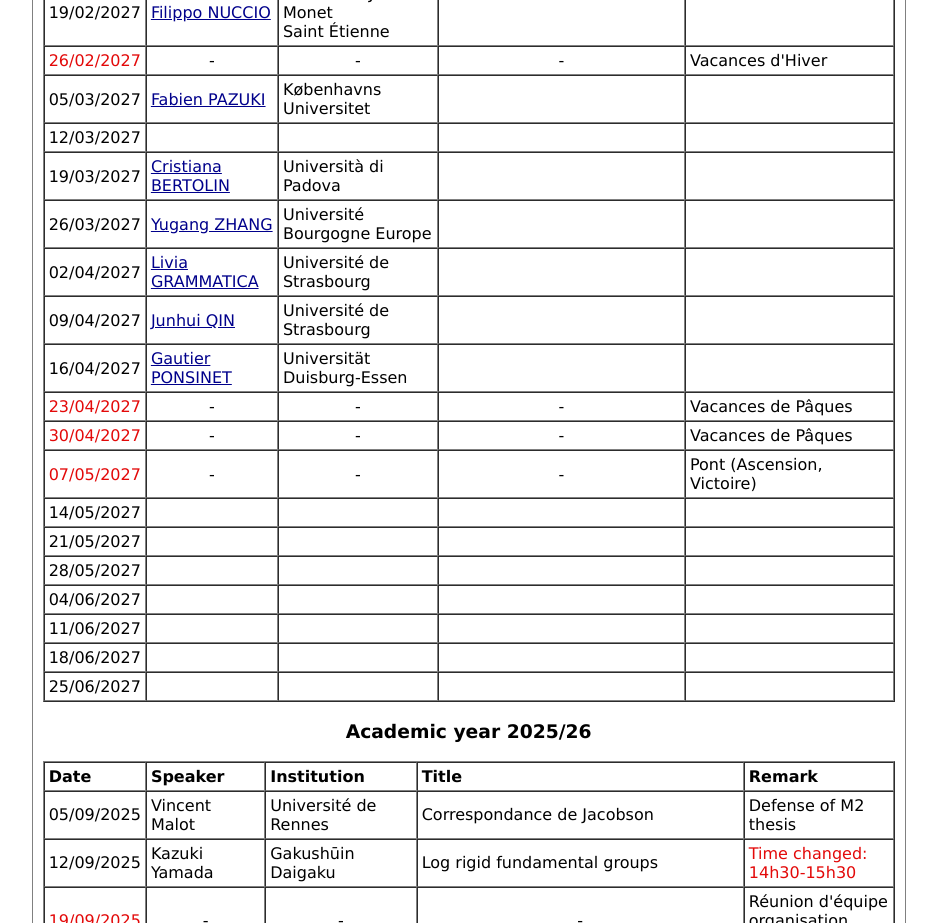
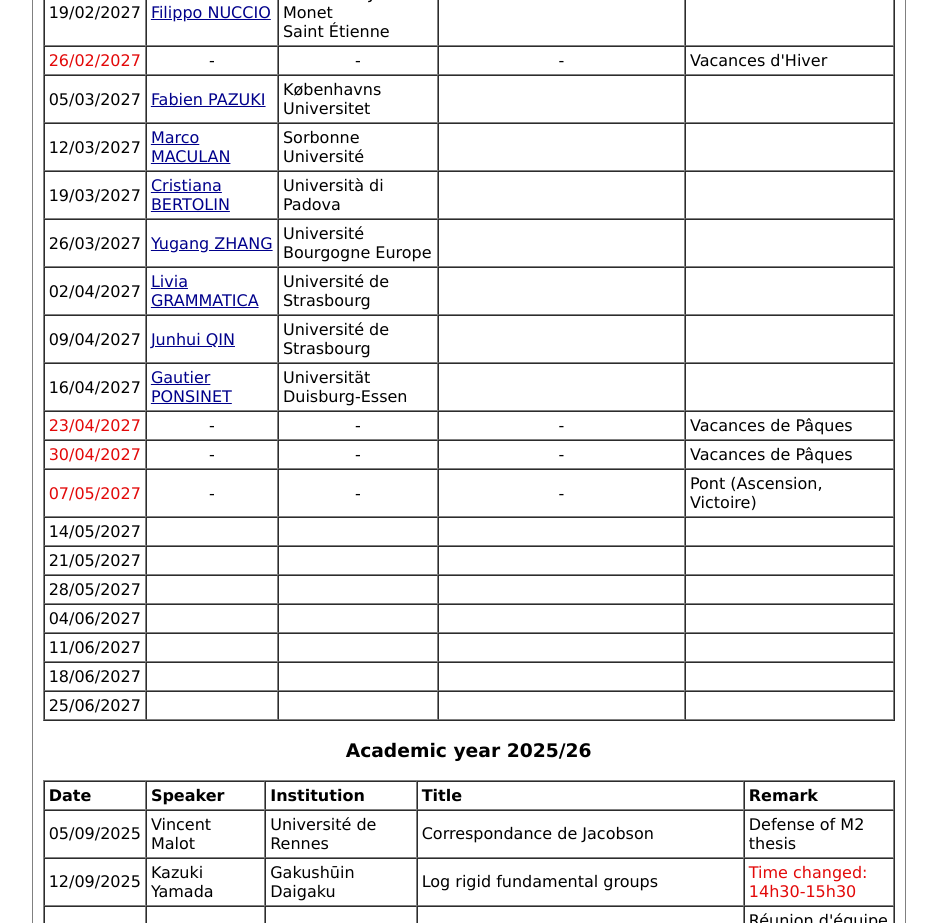
Before and after one commit to ErtlVroni/ertlvroni.github.io, a plain HTML site: page SeminaireTNGA/seminaire_tnga.htm in a window 1280 px wide. Shown: the part 1320-2243 px from the top of the page, without its empty margins (248-1185 px from the left). Drawn offline with Linux system fonts and the light colour scheme.

Commit message:
added marco

```diff
--- a/SeminaireTNGA/seminaire_tnga.htm
+++ b/SeminaireTNGA/seminaire_tnga.htm
@@ -243,8 +243,8 @@
 		     </tr>
 		     <tr>
 		     <td  align="left">12/03/2027</td>
-		     <td></td>
-		     <td></td>
+		     <td><a href="https://webusers.imj-prg.fr/~marco.maculan/">Marco MACULAN</a></td>
+		     <td>Sorbonne Universit&eacute;</td>
 		     <td></td>
 		     <td></td>
 		     </tr>
```
